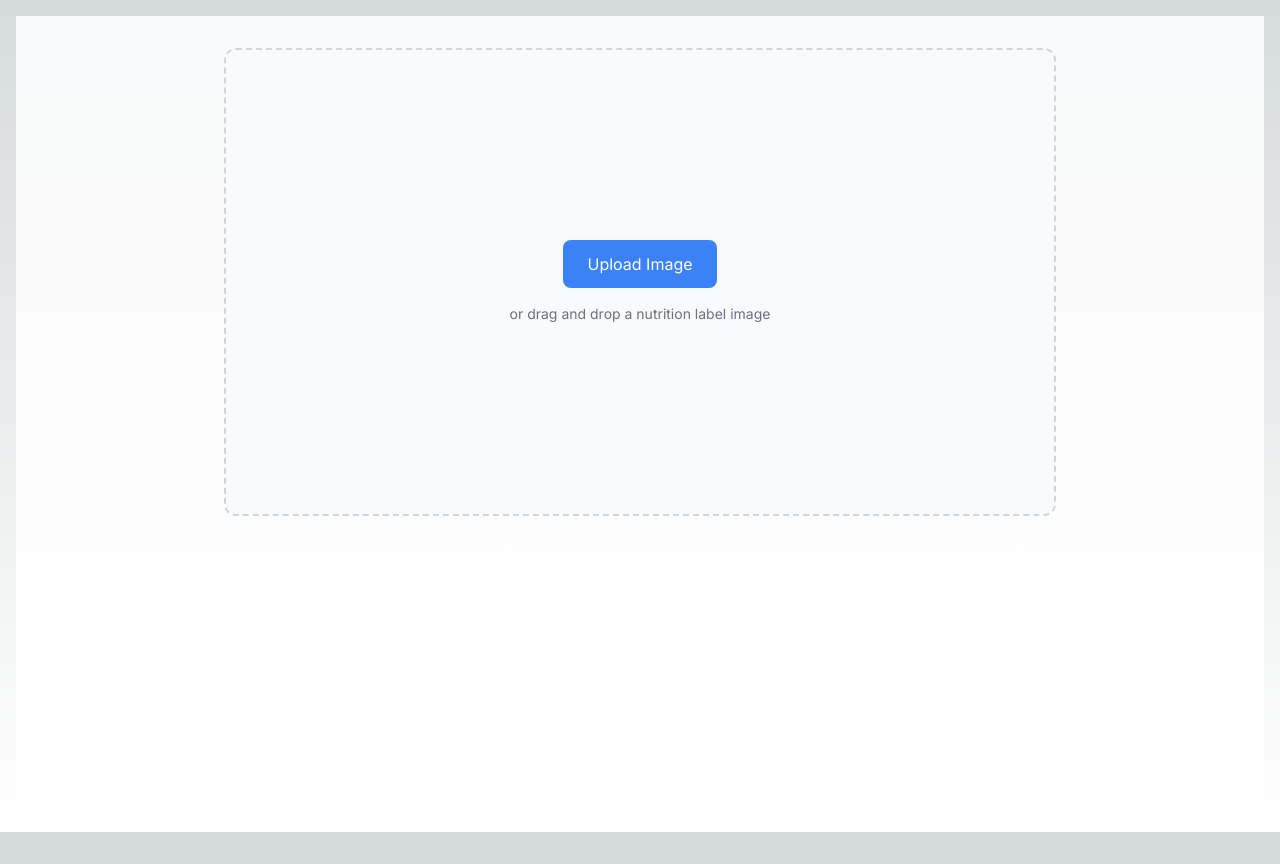
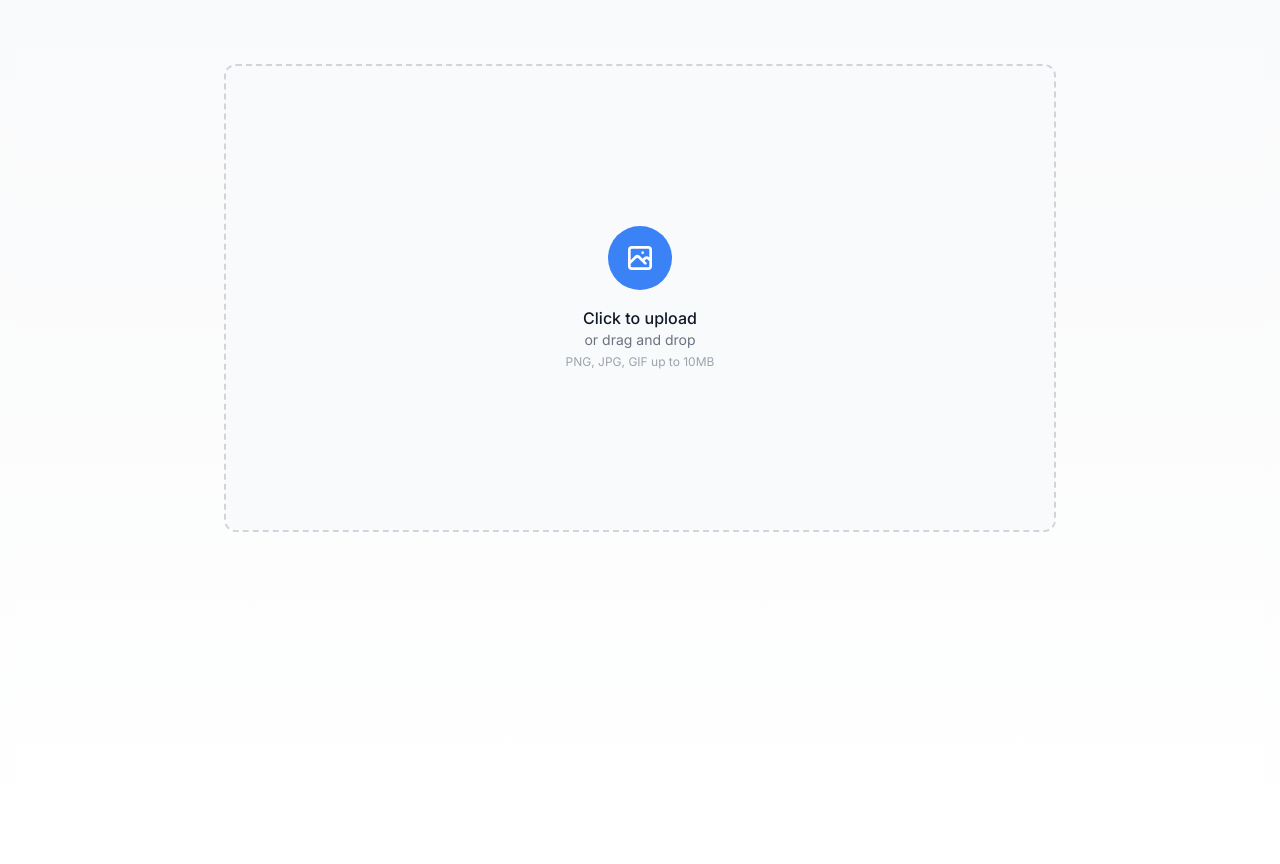
Before and after one commit to createsomethingtoday/nutri-lens, a Next.js app: page / in a window 1280 px wide. Before the commit the page ends 832 px from the top, so only its background shows below. Built offline with nearby package versions, Linux system fonts and the light colour scheme; no server answers.

Commit message:
Fix: Update dependencies and styling configurations

```diff
--- a/src/app/layout.tsx
+++ b/src/app/layout.tsx
@@ -20,9 +20,9 @@ export default function RootLayout({
   children: React.ReactNode
 }) {
   return (
-    <html lang="en">
-      <body className={inter.className}>
-        <main className="min-h-screen p-4">
+    <html lang="en" className={inter.className}>
+      <body className="min-h-screen bg-gray-50">
+        <main className="container mx-auto px-4 py-8">
           {children}
         </main>
       </body>
--- a/src/components/Chat.tsx
+++ b/src/components/Chat.tsx
@@ -112,27 +112,43 @@ export default function Chat({ ingredients }: Props) {
                   message.role === 'user'
                     ? 'prose-invert'
                     : 'prose-gray'
-                } prose-headings:font-bold prose-h2:text-lg prose-h3:text-base prose-p:text-sm prose-ul:text-sm prose-li:text-sm prose-table:text-sm`}
+                } prose-headings:font-bold prose-h2:text-lg prose-h3:text-base prose-p:text-sm prose-ul:text-sm prose-li:text-sm prose-table:text-sm [&_table]:border [&_th]:border [&_td]:border [&_table]:border-collapse`}
                 components={{
+                  p: ({ children }) => {
+                    const isTable = children?.toString().startsWith('|');
+                    if (isTable) {
+                      return <div>{children}</div>;
+                    }
+                    return <p className="mb-4">{children}</p>;
+                  },
                   table: ({ ...props }) => (
                     <div className="my-4 overflow-x-auto">
-                      <table {...props} className="min-w-full table-auto border-collapse border border-gray-200" />
+                      <table {...props} className="min-w-full table-auto" />
                     </div>
                   ),
                   thead: ({ ...props }) => (
                     <thead {...props} className="bg-gray-50" />
                   ),
                   tbody: ({ ...props }) => (
-                    <tbody {...props} className="bg-white divide-y divide-gray-200" />
+                    <tbody {...props} className="divide-y divide-gray-200" />
                   ),
                   tr: ({ ...props }) => (
                     <tr {...props} className="hover:bg-gray-50" />
                   ),
                   th: ({ ...props }) => (
-                    <th {...props} className="px-4 py-2 text-left text-xs font-medium text-gray-500 uppercase tracking-wider border border-gray-200" />
+                    <th {...props} className="px-4 py-2 text-left text-xs font-medium text-gray-500 uppercase tracking-wider" />
                   ),
                   td: ({ ...props }) => (
-                    <td {...props} className="px-4 py-2 text-sm text-gray-900 border border-gray-200" />
+                    <td {...props} className="px-4 py-2 text-sm text-gray-900 whitespace-nowrap" />
+                  ),
+                  a: ({ ...props }) => (
+                    <a {...props} target="_blank" rel="noopener noreferrer" className="underline" />
+                  ),
+                  code: ({ ...props }) => (
+                    <code {...props} className="font-mono bg-black/10 rounded px-1" />
+                  ),
+                  pre: ({ ...props }) => (
+                    <pre {...props} className="font-mono bg-black/10 rounded p-2 overflow-x-auto" />
                   ),
                 }}
               >
--- a/src/components/ImageCapture.tsx
+++ b/src/components/ImageCapture.tsx
@@ -3,7 +3,6 @@
 import { useState, useRef } from 'react'
 import { createWorker } from 'tesseract.js'
 import { parseNutritionText, formatNutritionFacts } from '../utils/nutritionParser'
-import Image from 'next/image'
 
 interface Props {
   onIngredientsDetected: (ingredients: string) => void
@@ -53,7 +52,9 @@ export default function ImageCapture({ onIngredientsDetected }: Props) {
 
   const handleFileChange = (event: React.ChangeEvent<HTMLInputElement>) => {
     console.log('File input change event triggered')
-    const file = event.target.files?.[0]
+    const files = event.target.files
+    console.log('Files:', files)
+    const file = files?.[0]
     if (file) {
       if (file.type.startsWith('image/')) {
         console.log('Valid image file selected:', file.type)
@@ -62,6 +63,8 @@ export default function ImageCapture({ onIngredientsDetected }: Props) {
         console.log('Invalid file type:', file.type)
         setError('Please select an image file.')
       }
+    } else {
+      console.log('No file selected')
     }
   }
 
@@ -86,8 +89,12 @@ export default function ImageCapture({ onIngredientsDetected }: Props) {
 
   const handleUploadClick = () => {
     console.log('Upload button clicked')
-    console.log('File input ref:', fileInputRef.current)
-    fileInputRef.current?.click()
+    if (!fileInputRef.current) {
+      console.error('File input ref is null')
+      return
+    }
+    console.log('File input ref exists, triggering click')
+    fileInputRef.current.click()
   }
 
   return (
@@ -101,11 +108,9 @@ export default function ImageCapture({ onIngredientsDetected }: Props) {
       >
         {preview ? (
           <div className="relative w-full h-full bg-gray-50">
-            <Image
+            <img
               src={preview}
               alt="Nutrition label preview"
-              width={400}
-              height={300}
               className="w-full h-full object-contain"
             />
             {isProcessing && (
@@ -122,7 +127,12 @@ export default function ImageCapture({ onIngredientsDetected }: Props) {
             )}
           </div>
         ) : (
-          <div className="absolute inset-0 flex flex-col items-center justify-center p-6 bg-gray-50">
+          <button
+            type="button"
+            className="absolute inset-0 flex flex-col items-center justify-center p-6 bg-gray-50 cursor-pointer hover:bg-gray-100 transition-colors duration-200"
+            onClick={() => fileInputRef.current?.click()}
+            aria-label="Upload image"
+          >
             <input
               ref={fileInputRef}
               type="file"
@@ -131,23 +141,24 @@ export default function ImageCapture({ onIngredientsDetected }: Props) {
               className="hidden"
               aria-label="Upload nutrition label image"
             />
-            <button
-              type="button"
-              onClick={handleUploadClick}
-              className="px-6 py-3 bg-blue-500 hover:bg-blue-600 text-white rounded-lg transition-all duration-300 transform hover:scale-105 hover:shadow-lg active:scale-95"
-              aria-label="Upload image button"
-            >
-              Upload Image
-            </button>
-            <p className="mt-4 text-gray-500 text-center text-sm">
-              or drag and drop a nutrition label image
-            </p>
+            <div className="flex flex-col items-center space-y-4">
+              <div className="p-4 bg-blue-500 rounded-full text-white">
+                <svg xmlns="http://www.w3.org/2000/svg" className="h-8 w-8" fill="none" viewBox="0 0 24 24" stroke="currentColor" aria-hidden="true">
+                  <path strokeLinecap="round" strokeLinejoin="round" strokeWidth={2} d="M4 16l4.586-4.586a2 2 0 012.828 0L16 16m-2-2l1.586-1.586a2 2 0 012.828 0L20 14m-6-6h.01M6 20h12a2 2 0 002-2V6a2 2 0 00-2-2H6a2 2 0 00-2 2v12a2 2 0 002 2z" />
+                </svg>
+              </div>
+              <div className="text-center">
+                <p className="text-base font-medium text-gray-900">Click to upload</p>
+                <p className="text-sm text-gray-500">or drag and drop</p>
+                <p className="text-xs text-gray-400 mt-1">PNG, JPG, GIF up to 10MB</p>
+              </div>
+            </div>
             {error && (
               <p className="mt-4 text-red-500 text-center text-sm bg-red-50 px-4 py-2 rounded-lg" role="alert">
                 {error}
               </p>
             )}
-          </div>
+          </button>
         )}
       </div>
     </div>
--- a/src/services/openai.ts
+++ b/src/services/openai.ts
@@ -17,21 +17,16 @@ export async function analyzeNutrition(
     Follow this structure:
     1. Start with a level-2 heading (##) for the main topic
     2. Use level-3 headings (###) for subtopics
-    3. ALWAYS present nutritional data in tables
-    4. Use bullet lists for benefits or considerations
-    5. Use **bold** for important values
+    3. ALWAYS present nutritional data in tables with proper spacing:
 
-    Example format:
-    ## Nutritional Analysis
-
-    ### Key Nutrients
     | Nutrient | Amount | Daily Value |
     |----------|---------|-------------|
     | Protein  | 20g     | 40%        |
 
-    ### Health Considerations
-    * Benefit one
-    * Benefit two
+    4. Use bullet lists for benefits or considerations
+    5. Use **bold** for important values
+
+    IMPORTANT: Always add empty lines before and after tables for proper formatting.
 
     Keep responses concise and focused on the question asked.`;
 
```
Also changed, not shown: package.json (+12 -5 lines), tsconfig.json (+8 -5 lines), 1 other file (tests, documents, lock files or other folders).
